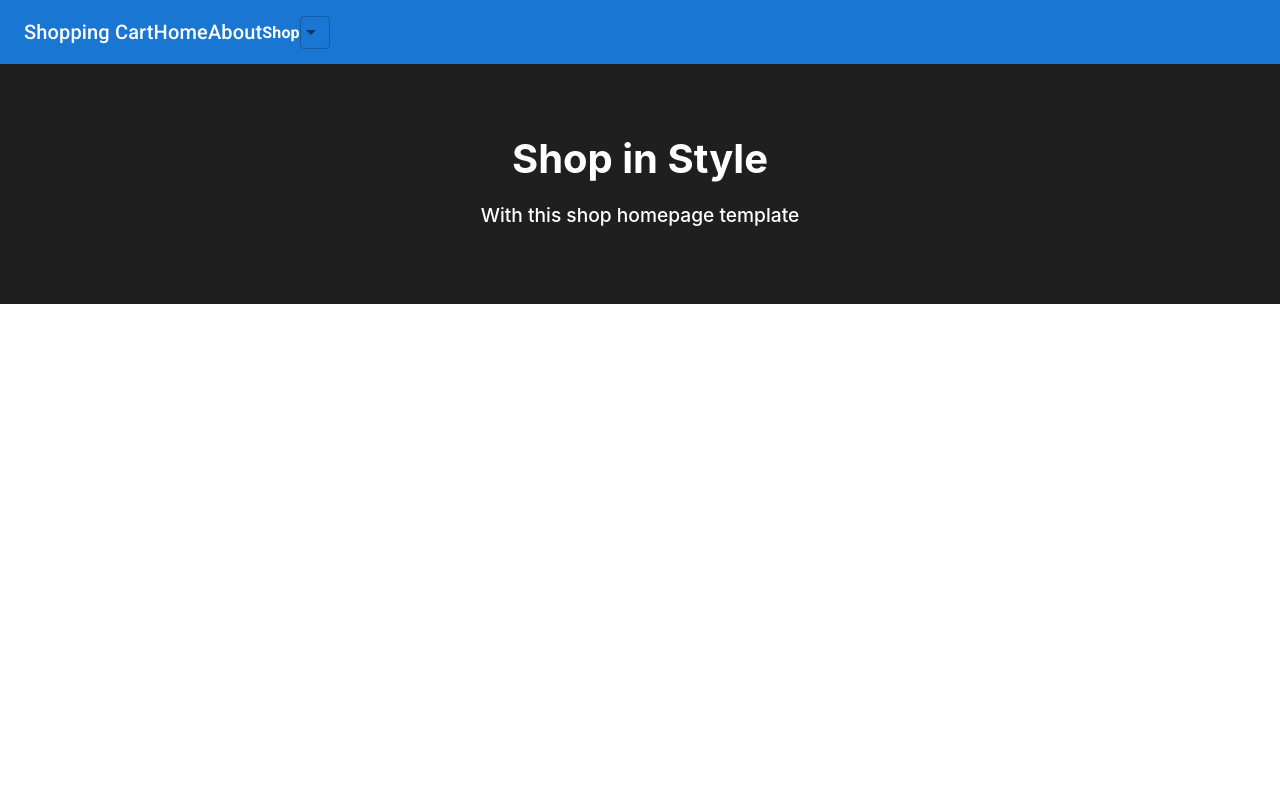
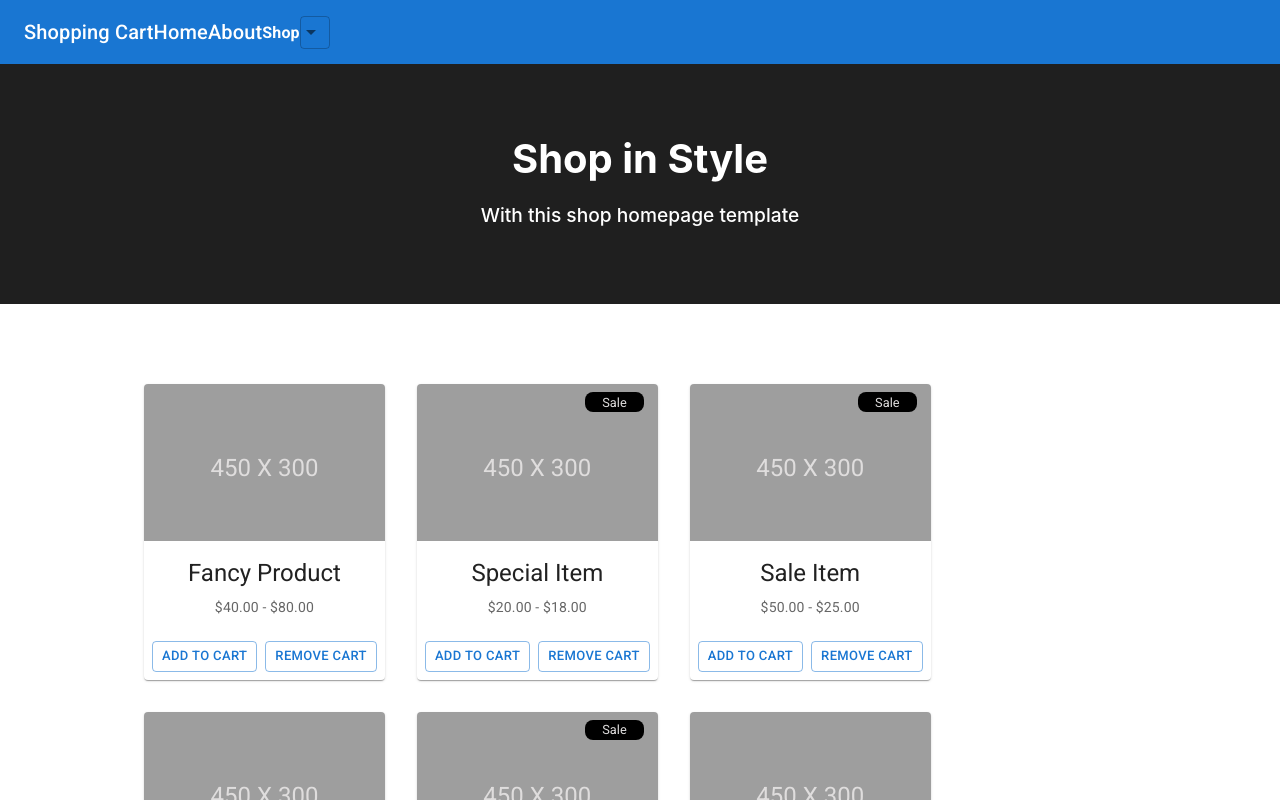
Before and after one commit to Lokesh-Kanna/Guvi_Day-27_Shopping_Cart_Task, a React (Create React App) app: page / in a window 1280 px wide. Shown: the top 800 px of the page. Built offline with nearby package versions, Linux system fonts and the light colour scheme.

Commit message:
Added "Sale" banner to required items

```diff
--- a/src/App.js
+++ b/src/App.js
@@ -1,66 +1,108 @@
-import './App.css';
-import Button from '@mui/material/Button';
-import MenuIcon from '@mui/icons-material/Menu';
-import { Navbar } from './Navbar';
-import { Intro } from './Intro';
+import "./App.css";
+import Button from "@mui/material/Button";
+import { Navbar } from "./Navbar";
+import { Intro } from "./Intro";
+import Card from "@mui/material/Card";
+import CardActions from "@mui/material/CardActions";
+import CardContent from "@mui/material/CardContent";
+import Typography from '@mui/material/Typography';
 
 function App() {
   const items = [
     {
       product: "Fancy Product",
       price1: "$40.00",
-      price2: "$80.00"
+      price2: "$80.00",
     },
     {
       product: "Special Item",
       price1: "$20.00",
-      price2: "$18.00"
+      price2: "$18.00",
     },
     {
       product: "Sale Item",
       price1: "$50.00",
-      price2: "$25.00"
+      price2: "$25.00",
     },
     {
       product: "Popular Item",
       price1: "$40.00",
-      price2: ""
+      price2: "",
     },
     {
       product: "Sale Item",
       price1: "$50.00",
-      price2: "$25.00"
+      price2: "$25.00",
     },
     {
       product: "Fancy Product",
       price1: "$123.00",
-      price2: "$280.00"
+      price2: "$280.00",
     },
     {
       product: "Special Item",
       price1: "$20.00",
-      price2: "$18.00"
+      price2: "$18.00",
     },
     {
       product: "Popular Item",
       price1: "$40.00",
-      price2: ""
-    }
+      price2: "",
+    },
   ];
   return (
     <div className="App">
       <Navbar />
       <Intro />
+      <Distributer items={items}/>
     </div>
   );
 }
 
-function Items() {
+function Distributer({items}) {
   return (
-    <div>
-
+    <div id="cardbox">
+      {items.map((item) => {
+        return (
+          <Items
+              product={item.product}
+              price1={item.price1}
+              price2={item.price2}
+              />
+        )
+      })}
     </div>
   )
 }
 
+function Items({product, price1, price2}) {
+  const sale = product == "Sale Item" || product == "Special Item"  ? true : false;
+  console.log(sale)
+  const style = { visibility: sale ? "block" : "hidden" }
+  return (
+    <div>
+      <Card sx={{ maxWidth: 250 }}>
+        <div id="img">
+          <Typography gutterBottom variant="h5" component="div">
+              <div id="sale" style={style}>Sale</div>
+              450 X 300
+            </Typography>
+        </div>
+        <CardContent>
+          <Typography gutterBottom variant="h5" component="div">
+            {product}
+          </Typography>
+          <Typography variant="body2" color="text.secondary">
+            {price1} - {price2}
+          </Typography>
+        </CardContent>
+        <CardActions>
+          <Button size="small" variant="outlined">Add to cart</Button>
+          <Button size="small" variant="outlined">Remove  cart</Button>
+        </CardActions>
+      </Card>
+    </div>
+  );
+}
+
 export default App;
--- a/src/index.css
+++ b/src/index.css
@@ -57,3 +57,28 @@ code {
   font-size: 1.2rem;
   font-weight: 500;
 }
+
+#cardbox {
+  display: flex;
+  flex-direction: row;
+  flex-wrap: wrap;
+  gap: 2rem;
+  margin: 5rem 9rem;
+}
+
+#img {
+  padding: 3rem;
+  color: rgb(223, 221, 221);
+  background-color: rgb(158, 158, 158);
+}
+
+#sale {
+  font-size: 0.8rem;
+  position: relative;
+  top: -2.5rem;
+  left: 7.5rem;
+  background-color: black;
+  width: 3.5rem;
+  border-radius: 0.5rem;
+  padding: 0.1rem;
+}
```
